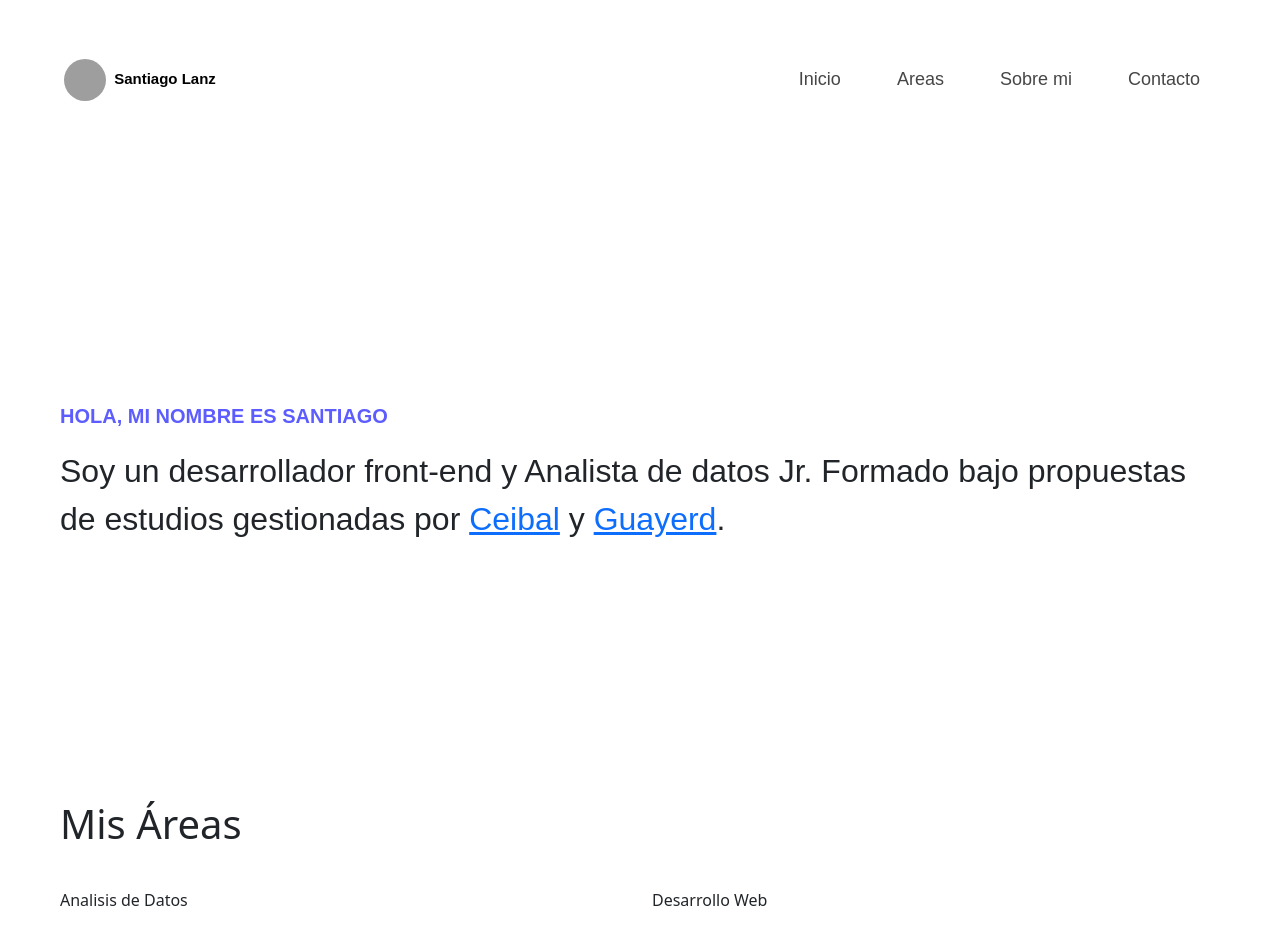
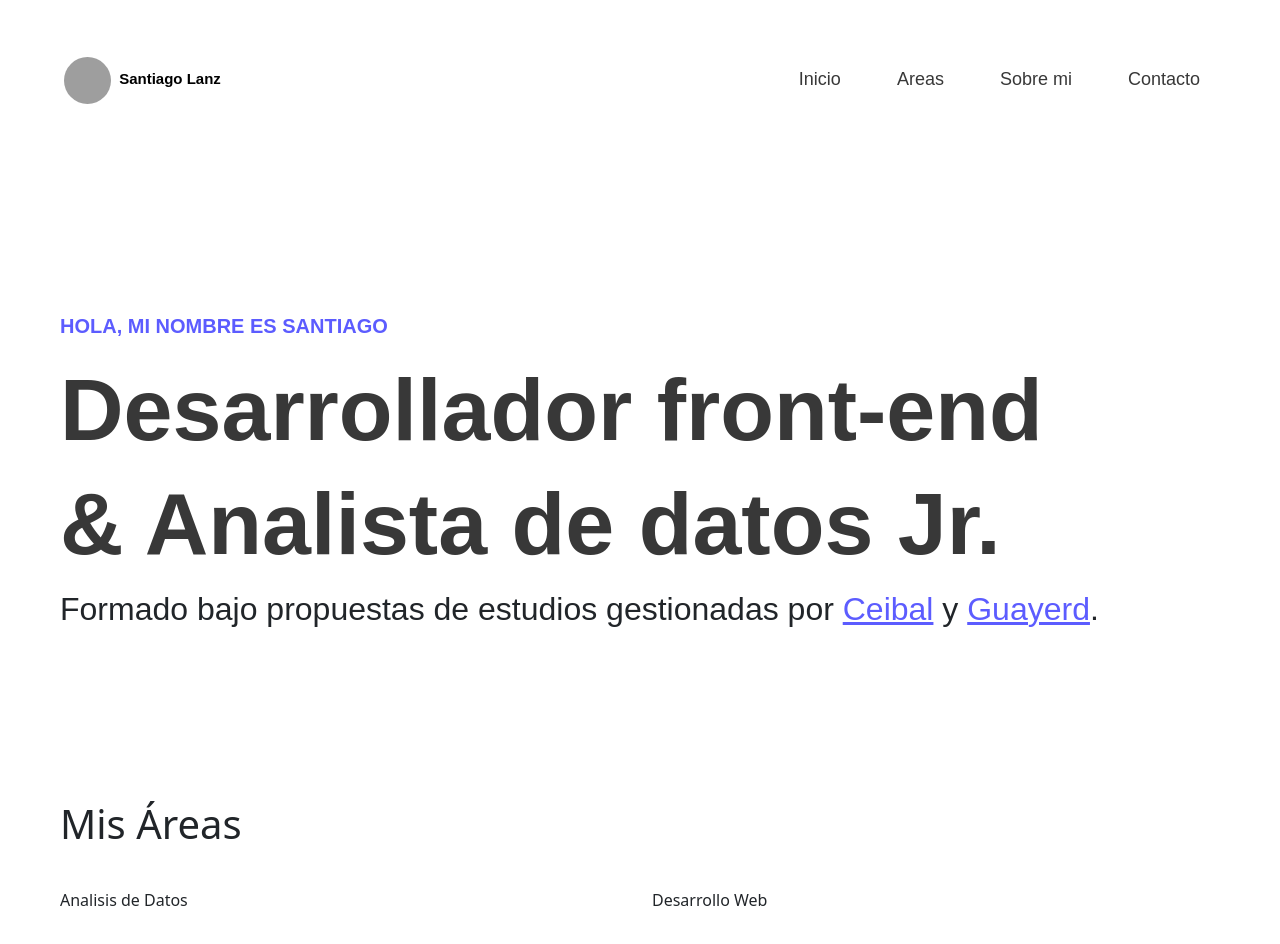
Before and after one commit to SagoDev/Portfolio-Web-Santiago-Lanz, a plain HTML site: page index.html in a window 1280 px wide. Shown: the top 944 px of the page. Drawn offline with nearby package versions, Linux system fonts and the light colour scheme; grey boxes are pictures that could not be loaded; a web font is replaced by a local one.

Commit message:
Textos - Cambios
- Modificados textos y sus estilos en pagina de bienvenida.

```diff
--- a/index.html
+++ b/index.html
@@ -52,12 +52,13 @@
                     <p class="pre-title">
                         HOLA, MI NOMBRE ES SANTIAGO
                     </p>
-                    <h1></h1>
+                    <h1>Desarrollador front-end</h1>
+                    <h1>& Analista de datos Jr.</h1>
                     <p class="text">
-                        Soy un desarrollador front-end y Analista de datos Jr. Formado bajo
-                        propuestas de estudios gestionadas por
+                        Formado bajo propuestas de estudios gestionadas por
                         <a href="https://ceibal.edu.uy">Ceibal</a> y
                         <a href="https://www.guayerd.com/es/">Guayerd</a>.
+
                     </p>
                 </div>
             </div>
--- a/styles/index.style.css
+++ b/styles/index.style.css
@@ -26,8 +26,8 @@
 
                 .brand-container {
                     img {
-                        width: 50px;
-                        height: 50px;
+                        width: 55px;
+                        height: 55px;
                         border-radius: 100%;
                         border: 4px solid rgb(255, 255, 255);
                     }
@@ -46,11 +46,11 @@
                     li {
                         font-family: 'Noto Serif Khitan Small Script', sans-serif;
                         padding: 20px;
-                        font-size:18px;
+                        font-size: 18px;
                         text-decoration: none;
 
                         a {
-                            color: #464646;
+                            color: #383838;
                         }
                     }
                 }
@@ -66,6 +66,10 @@
                 P.text {
                     font-family: 'Nunito', sans-serif;
                     font-size: 2rem;
+
+                    a {
+                        color: rgb(92, 92, 255);
+                    }
                 }
 
                 p.pre-title {
@@ -73,6 +77,13 @@
                     font-size: 20px;
                     font-weight: bolder;
                     color: rgb(92, 92, 255);
+                }
+
+                h1 {
+                    font-family: 'Noto Serif Khitan Small Script', sans-serif;
+                    font-weight: bolder;
+                    font-size: 5.5rem;
+                    color: #383838;
                 }
             }
         }
@@ -89,6 +100,7 @@
 
         .areas-container {
             height: 80%;
+
         }
     }
 }
```
